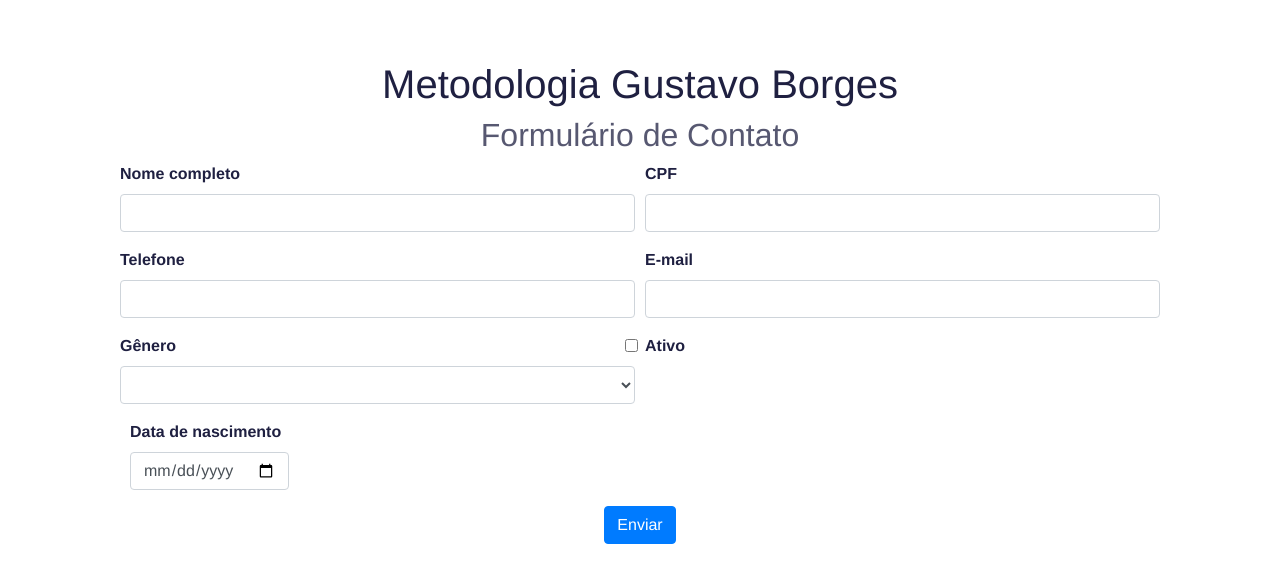
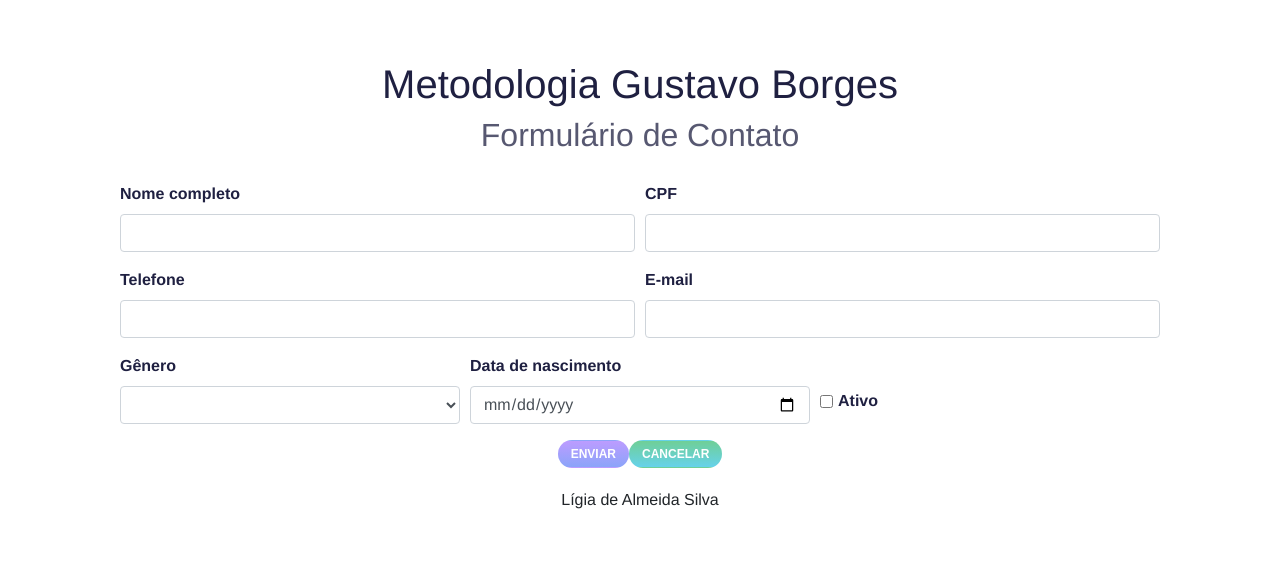
Before and after one commit to ligiaas/teste-metod-gb, a Vue app: page /#/ in a window 1280 px wide. Shown: the top 582 px of the page. Built offline with nearby package versions, Linux system fonts and the light colour scheme.

Commit message:
resolvido font-awesome, início do style css

```diff
--- a/src/App.vue
+++ b/src/App.vue
@@ -21,4 +21,13 @@ export default {
 
 <style lang="css">
 @import './assets/bootstrap.min';
+@import '../node_modules/@fortawesome/fontawesome-free/css/fontawesome';
+@font-face {
+  font-family: 'Font Awesome 5 Solid';
+  src: url('../node_modules/@fortawesome/fontawesome-free/webfonts/fa-solid-900.eot'),
+   url('../node_modules/@fortawesome/fontawesome-free/webfonts/fa-solid-900.woff') format('woff'),
+   url('../node_modules/@fortawesome/fontawesome-free/webfonts/fa-solid-900.ttf') format('truetype');
+  font-weight: normal;
+  font-style: normal;
+}
 </style>
--- a/src/components/MyCustomForm.vue
+++ b/src/components/MyCustomForm.vue
@@ -1,5 +1,6 @@
 <template>
-  <div class="form">
+  <div>
+    <header id="header">
       <div class="container">
         <div class="row">
           <div class="col-md-12">
@@ -7,7 +8,13 @@
               <h1>{{ title }}</h1>
               <h2>{{ msg }}</h2>
             </div>
-          <div>
+          </div>
+        </div>
+      </div>
+    </header>
+    <div class="container" id="form">
+      <div class="row">
+        <div class="col-md-12">
           <div class="form-row">
             <div class="form-group col-md-6">
               <label class="lg-label">{{ form.name.label }}</label>
@@ -25,35 +32,39 @@
               <label class="lg-label">{{ form.email.label }}</label>
               <input type="text" class="form-control" v-model="form.email.value">
             </div>
-              <div class="form-group col-md-6">
+          </div>
+          <div class="form-row">
+            <div class="form-group col-md-4">
               <label class="lg-label">{{ form.genero.label }}</label>
               <select class="form-control" v-model="form.genero.value" placeholder="Selecione...">
                 <option v-for="gen in values" v-bind:value="gen.value" v-bind:key="gen.id">{{ gen.value }}</option>
               </select>
             </div>
-              <div class="form-group col-md-6 form-check">
+            <div class="form-group col-md-4">
+              <label class="lg-label">{{ form.date.label }}</label>
+              <input type="date" class="form-control" v-model="form.date.value">
+            </div>
+            <div class="form-group col-md-4">
+              <div class="form-check form-check-inline lg-checkbox">
                 <input type="checkbox" class="form-check-input" v-model="form.status.value">
                 <label class="lg-label form-check-label">
                   {{ form.status.label }}
                 </label>
               </div>
             </div>
-            <div class="form-row">
-              <div class="form-group">
-                <div class="col-md-12">
-                  <label class="lg-label">{{ form.date.label }}</label>
-                  <input type="date" class="form-control" v-model="form.date.value">
+          </div>
+          <div class="text-center">
+            <button class="btn btn-mgb-primary" @click="addAluno()" key="add">Enviar</button>
+            <button class="btn btn-mgb-secondary" @click="cancelAdd()" key="edit">Cancelar</button>
           </div>
         </div>
       </div>
-            <div class="text-center">
-              <button class="btn btn-primary" @click="addAluno()">Enviar</button>
-            </div>
-          </div>
-        </div>
-      </div>
+      <transition name="trans-y">
         <div class="row" v-if="alunosList.length >= 1">
           <div class="col-md-12">
+            <div class="text-center">
+              <h2>{{ titleTable }}</h2>
+            </div>
             <table class="table">
               <thead>
                 <tr>
@@ -78,13 +89,28 @@
                   <td>{{ item.genero.value }}</td>
                   <td>{{ item.status.value }}</td>
                   <td>{{ item.date.value }}</td>
-                <td><span @click="removeAluno(i)" style="cursor: pointer;">deletar</span></td>
+                  <td>
+                    <li>
+                      <span @click="editAluno(item)" class="fas fa-pencil-alt"></span>
+                      <span @click="removeAluno(i)" class="fas fa-trash"></span>
+                    </li>
+                  </td>
                 </tr>
               </tbody>
             </table>
           </div>
         </div>
+      </transition>
     </div>
+    <footer id="footer">
+      <div class="container">
+        <div class="row">
+          <div class="col-md-4 offset-4">
+            <p class="text-center">{{ msgFooter }}</p>
+          </div>
+        </div>
+      </div>
+    </footer>
   </div>
 </template>
 
@@ -93,8 +119,11 @@ export default {
   name: 'MyCustomForm',
   data () {
     return {
+      action: true,
       title: 'Metodologia Gustavo Borges',
       msg: 'Formulário de Contato',
+      titleTable: 'Alunos Cadastrados',
+      msgFooter: 'Lígia de Almeida Silva',
       form: {
         name: {
           label: 'Nome completo',
@@ -138,7 +167,6 @@ export default {
         {status: 'Status'},
         {date: 'Data de Nascimento'}
       ],
-      formSelected: false,
       alunosList: [],
       aluno: null
     }
@@ -162,6 +190,42 @@ export default {
         this.saveAluno()
       }
       this.aluno = null
+    },
+    editAluno (item, isnew) {
+      this.form = item
+      this.action = false
+    },
+    cancelAdd () {
+      this.form = {
+        name: {
+          label: 'Nome completo',
+          value: ''
+        },
+        cpf: {
+          label: 'CPF',
+          value: ''
+        },
+        phone: {
+          label: 'Telefone',
+          value: ''
+        },
+        email: {
+          label: 'E-mail',
+          value: ''
+        },
+        genero: {
+          label: 'Gênero',
+          value: ''
+        },
+        status: {
+          label: 'Ativo',
+          value: false
+        },
+        date: {
+          label: 'Data de nascimento',
+          value: ''
+        }
+      }
     },
     removeAluno (i) {
       this.alunosList.splice(i, 1)
@@ -197,8 +261,6 @@ export default {
     },
     listAlunos () {
       this.alunosList = JSON.parse(localStorage.getItem('alunosList'))
-      this.formSelected = true
-      console.log(this.alunosList)
     }
   })
 }
@@ -206,35 +268,63 @@ export default {
 
 <!-- Add "scoped" attribute to limit CSS to this component only -->
 <style scoped>
+body {
+  font-family: 'Montserrat';
+}
 .row {
   margin: 20px;
 }
 h1 {
   color: #1F2041;
 }
+  h2 {
+    color: rgb(31, 32, 65, .75);
+  }
 .lg-label {
   text-align: left;
   color: rgb(31, 32, 65, 100);
   font-weight: bold;
 }
-h2 {
-  color: rgb(31, 32, 65, .75);
-}
-input.empty {
-  font-family: FontAwesome;
-  font-style: normal;
-  font-weight: normal;
-  text-decoration: inherit;
+.lg-checkbox {
+  top: 50%;
 }
 ul {
   list-style-type: none;
   padding: 0;
 }
 li {
-  display: inline-block;
-  margin: 0 10px;
+  list-style: none;
 }
-a {
-  color: #42b983;
+span {
+  font-family: 'Font Awesome 5 Solid';
+  content: '\f0da';
+  font-weight: 900;
+  cursor: pointer;
+  color: #000;
+}
+.btn {
+  font-family: Arial, Helvetica, sans-serif;
+  font-style: normal;
+  font-weight: bold;
+  font-size: 12px;
+  line-height: normal;
+  text-transform: uppercase;
+  color: #FFFFFF;
+  border-radius: 22px;
+}
+.btn-mgb-primary {
+  background: linear-gradient(180deg, #BC9CFF 0%, #8BA4F9 100%);
+}
+.btn-mgb-secondary {
+  background: linear-gradient(180deg, #6FCF97 0%, #66D2EA 100%);
+}
+
+/* transition */
+.trans-y-enter-active, .trans-y-leave-active {
+  transition: all 0.3s ease;
+}
+.trans-y-enter, .trans-y-leave-to {
+  transform: translateY(-5%);
+  opacity: 0;
 }
 </style>
```
Also changed, not shown: 1 other file (tests, documents, lock files or other folders). Lines whose indentation alone changed are shown as unchanged.
